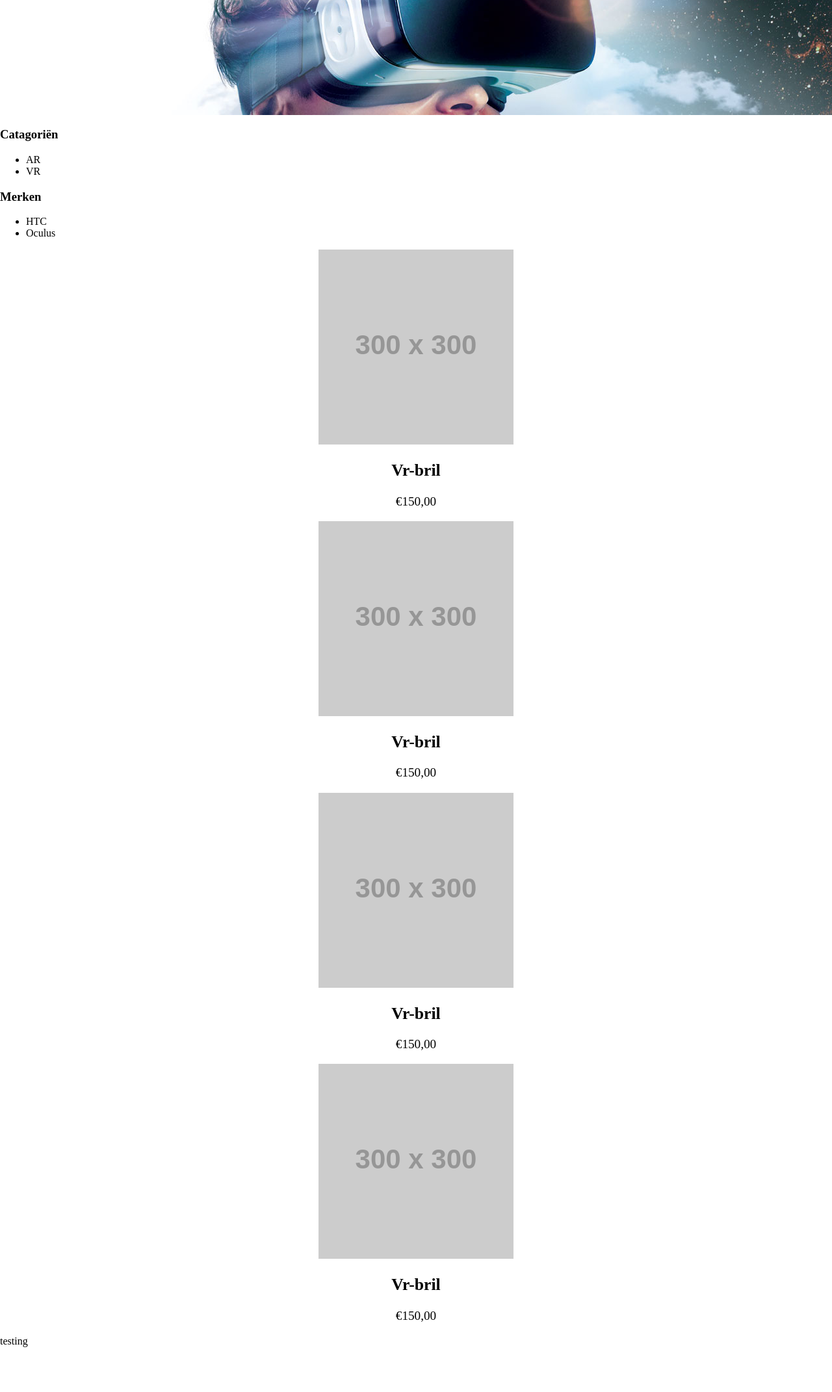
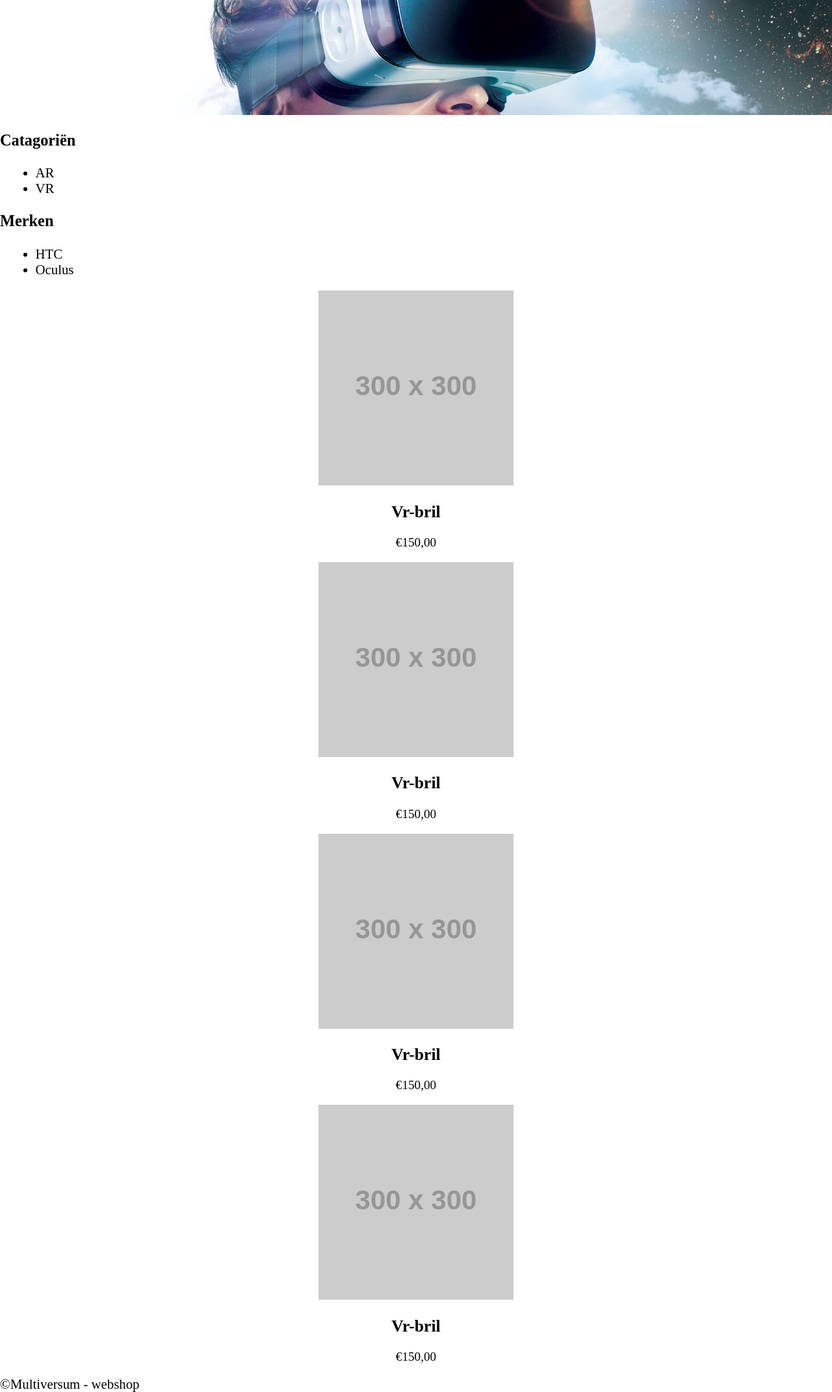
Before and after one commit to mainshooter/webshop, a PHP site: page / in a window 1280 px wide. Shown: the part 202-2344 px from the top of the page at 65% size. Before the commit the page ends 2275 px from the top, so only its background shows below. Run offline with PHP 8.4, Linux system fonts and the light colour scheme; grey boxes labelled with a size stand in for pictures from a placeholder-image service; some libraries are stand-ins or nearby versions.

Commit message:
Categories style added

```diff
--- a/index.php
+++ b/index.php
@@ -31,7 +31,7 @@
         </div>
 
         <content>
-          <div class="col-2">
+          <div class="col-2 categories">
             <!-- Catagories -->
             <h3>Catagoriën</h3>
             <ul>
@@ -77,7 +77,7 @@
         </content>
 
         <div class="footer col-12">
-          testing
+          &copy;Multiversum - webshop
         </div>
       </div>
     </div>
--- a/style/style.css
+++ b/style/style.css
@@ -91,6 +91,19 @@ nav ul ul {
   right: 7px;
   transform: rotate(5deg);
 }
+.categories {
+  font-size: 1.3em;
+}
+.categories h3 {
+  margin-top: 1em;
+  font-weight: bold;
+}
+.categories ul {
+  font-weight: lighter;
+}
+.categories ul li {
+  margin-left: 0.7em;
+}
 .product {
   text-align: center;
 }
@@ -110,6 +123,9 @@ nav ul ul {
   font-weight: lighter;
   font-size: 1.2em;
 }
+.footer {
+  font-size: 1.3em;
+}
 @media only screen and (min-width: 768px) {
     /* For desktop: */
 
```
